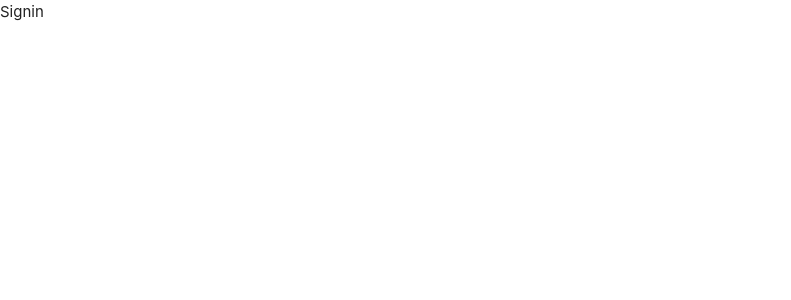
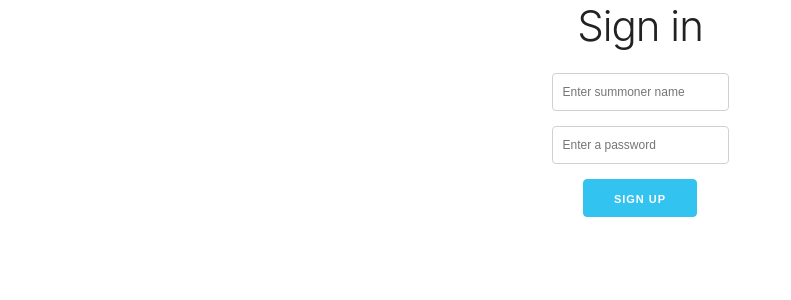
Before and after one commit to divakaivan/icc-judgement-ui, a React (Create React App) app: page /signin in a window 1280 px wide. Shown: the top 300 px of the page, without its empty margins (0-791 px from the left). Built offline with nearby package versions, Linux system fonts and the light colour scheme.

Commit message:
User sign in/out/up

```diff
--- a/src/components/auth/Signin.js
+++ b/src/components/auth/Signin.js
@@ -1,10 +1,64 @@
 import React, {useState} from "react";
+import {withRouter} from "react-router-dom";
+import {Mutation} from "react-apollo";
+import {signinUser} from "../../queries/queries";
+import LoadingSpinner from "../shared/LoadingSpinner";
+import Error from "../shared/Error";
 
-const Signin = () => {
+const initalState = {
+    summonerName: '',
+    password: ''
+};
 
+const Signin = props => {
+    const [userInput, setUserInput] = useState(
+        {
+            summonerName: '',
+            password: ''
+        }
+    );
+
+    const [error, setError] = useState(undefined);
+
+    const handleChange = event => {
+        const {name, value} = event.target;
+        setUserInput(prevState => ({ ...prevState, [name]: value }));
+    };
+
+    const handleSubmit = (event, signinUser) => {
+        event.preventDefault();
+        signinUser().then( async ({data}) => {
+            localStorage.setItem('token', data.signinUser.token);
+            await props.refetch();
+            clearState();
+            props.history.push('/');
+        }).catch(error=>setError(error))
+    };
+
+    const clearState = () => {
+        setUserInput({...initalState})
+    };
+
+    const {summonerName, password} = userInput;
+    const validForm = !summonerName || !password ;
     return (
-        <div>Signin</div>
+        <div className="App">
+            <h2 className="App">Sign in</h2>
+            <Mutation mutation={signinUser} variables={{summonerName, password}}>
+                {(signinUser, {data, loading})=>{
+                    if (loading) return <LoadingSpinner/>;
+                    return (
+                        <form className="form" onSubmit={event => handleSubmit(event, signinUser)}>
+                            <input type="text" value={summonerName} onChange={handleChange} name="summonerName" placeholder="Enter summoner name"/>
+                            <input type="password" value={password} onChange={handleChange} name="password" placeholder="Enter a password"/>
+                            <button disabled={loading || validForm} type="submit" className="button-primary">Sign up</button>
+                            {error && <Error error={error}/>}
+                        </form>
+                    )
+                }}
+            </Mutation>
+        </div>
     )
 };
 
-export default Signin;
+export default withRouter(Signin);
--- a/src/components/auth/Signup.js
+++ b/src/components/auth/Signup.js
@@ -1,4 +1,5 @@
 import React, {useState} from "react";
+import {withRouter} from "react-router-dom";
 import {Mutation} from "react-apollo";
 import {signupUser} from "../../queries/queries";
 import LoadingSpinner from "../shared/LoadingSpinner";
@@ -11,7 +12,7 @@ const initalState = {
     passwordConfirmation: ''
 };
 
-const Signup = () => {
+const Signup = props => {
     const [userInput, setUserInput] = useState(
         {
             summonerName: '',
@@ -30,9 +31,11 @@ const Signup = () => {
 
     const handleSubmit = (event, signupUser) => {
         event.preventDefault();
-        signupUser().then(data => {
-            console.log(data);
-            clearState()
+        signupUser().then(async ({data}) => {
+            localStorage.setItem('token', data.signupUser.token);
+            await props.refetch();
+            clearState();
+            props.history.push('/')
         }).catch(error=>setError(error))
     };
 
@@ -64,4 +67,4 @@ const Signup = () => {
     )
 };
 
-export default Signup;
+export default withRouter(Signup);
```
Also changed, not shown: src/components/auth/Signout.js (added, +24 -0 lines).
